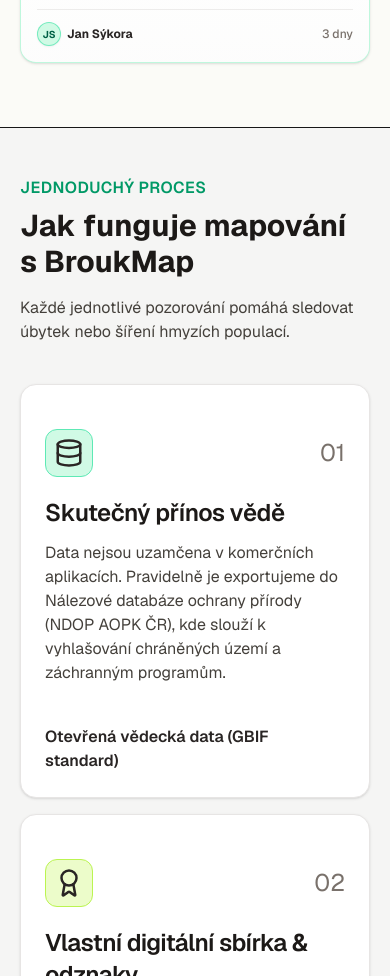
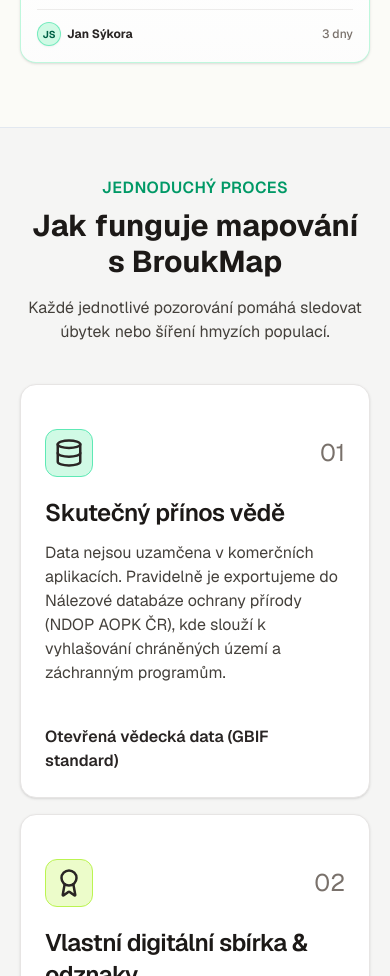
Before and after one commit to tom-valenta/broukmap, a Next.js app: page / in a window 390 px wide. Shown: the part 4440-5416 px from the top of the page. Built offline with nearby package versions, Linux system fonts and the light colour scheme; no server answers.

Commit message:
fix: enhance layout and styling for improved navigation and page structure

```diff
--- a/app/layout.tsx
+++ b/app/layout.tsx
@@ -1,11 +1,12 @@
 import { createClient } from "@/lib/supabase/server";
 import { AuthProvider } from "./contexts/AuthProvider";
-import type { Metadata } from "next";
+import type { Metadata, Viewport } from "next";
 import { Geist, Geist_Mono } from "next/font/google";
 import "./globals.css";
 import Navbar from "@/components/layout/nav";
 import Footer from "@/components/layout/Footer";
 import { ThemeProvider } from "@/components/theme-provider";
+
 
 const geistSans = Geist({
   variable: "--font-geist-sans",
@@ -17,10 +18,20 @@
   subsets: ["latin"],
 });
 
+
+
 export const metadata: Metadata = {
   title: "BroukMap",
   description: "Generated by create next app",
 };
+
+export const viewport: Viewport = {
+  width: "device-width",
+  initialScale: 1,
+  viewportFit: "cover",
+};
+
+
 
 export default async function RootLayout({
   children,
--- a/app/page.tsx
+++ b/app/page.tsx
@@ -177,9 +177,9 @@
       </section>
 
       {/* Proč mapovat s námi */}
-      <section className="bg-stone-100 px-5 md:px-10 lg:px-16 dark:bg-slate-900 border-y dark:border-slate-800">
+      <section className="bg-stone-100 px-5 md:px-10 lg:px-16 dark:bg-slate-900 border-y border-slate-200 dark:border-slate-800">
         <div className="max-w-7xl mx-auto py-12 md:py-20">
-          <div className="flex flex-col md:flex-row md:justify-between md:items-center gap-4 pb-10">
+          <div className="flex flex-col md:flex-row md:justify-between md:items-center gap-4 pb-10 text-center md:text-left">
             <div className="flex flex-col gap-2">
               <p className="font-semibold dark:text-emerald-500 text-emerald-600 uppercase tracking-wide">
                 Jednoduchý proces
--- a/components/layout/nav.tsx
+++ b/components/layout/nav.tsx
@@ -115,7 +115,7 @@
   return (
     <>
       <div className="w-full relative z-40">
-        <nav className="relative w-full min-h-20 bg-white dark:bg-slate-950 backdrop-blur-md border-b border-stone-200/90 dark:border-slate-800 px-3 sm:px-6 flex items-center justify-between gap-2 shadow-sm">
+<nav className="relative w-full min-h-20 pt-[env(safe-area-inset-top)] bg-white dark:bg-slate-950 backdrop-blur-md border-b border-stone-200/90 dark:border-slate-800 px-3 sm:px-6 flex items-center justify-between gap-2 shadow-sm">
           {/* Mobile search overlay: přes celý nav (logo i tlačítka), max prostor pro psaní */}
           {mobileSearchOpen && (
             <div className="lg:hidden absolute inset-0 z-30 flex items-center gap-2 px-3 sm:px-6 bg-white dark:bg-slate-950">
```
